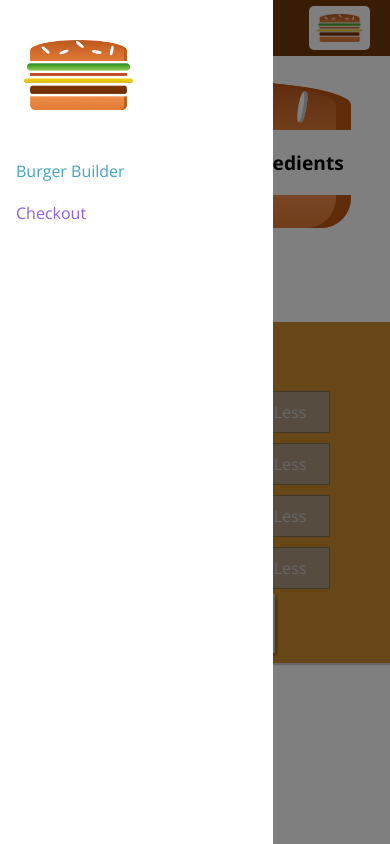
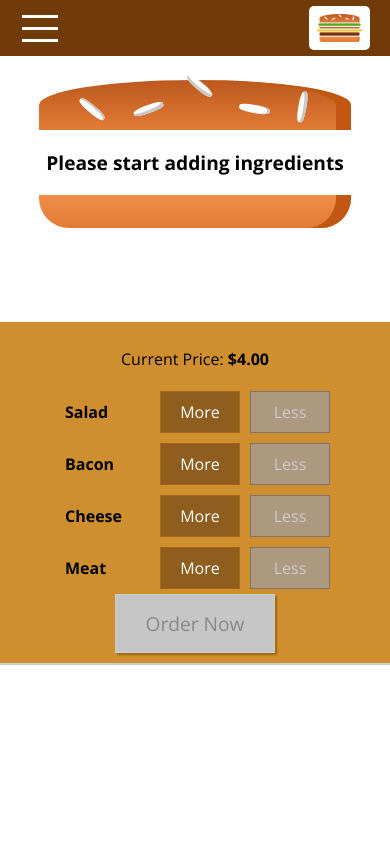
Before and after one commit to 105ron/Burger-App, a React (Create React App) app: page / in a window 390 px wide. Built offline with nearby package versions, Linux system fonts and the light colour scheme; the HTML template or start-up script is replaced by a standard one.

Commit message:
style hamburger icon in toolbar, conditionally update modal

```diff
--- a/src/components/Layout/Layout.js
+++ b/src/components/Layout/Layout.js
@@ -13,9 +13,9 @@ class Layout extends Component {
   constructor(props) {
     super(props);
     this.sideDrawerClosedHandler = this.sideDrawerClosedHandler.bind(this);
-    this.drawerToggleClicked = this.drawerToggleClicked.bind(this);
+    this.sideDrawerToggleHandler = this.sideDrawerToggleHandler.bind(this);
     this.state = {
-      showSideDrawer: true,
+      showSideDrawer: false,
     };
   }
 
@@ -23,10 +23,10 @@ class Layout extends Component {
     this.setState({ showSideDrawer: false });
   }
 
-  drawerToggleClicked() {
-    const { showSideDrawer } = this.state;
-    const drawerVisible = showSideDrawer;
-    this.setState({ showSideDrawer: !drawerVisible });
+  sideDrawerToggleHandler() {
+    this.setState(prevState => (
+      { showSideDrawer: !prevState.showSideDrawer }
+    ));
   }
 
   render() {
@@ -34,7 +34,7 @@ class Layout extends Component {
     const { showSideDrawer } = this.state;
     return (
       <Aux>
-        <Toolbar drawerToggleClicked={this.drawerToggleClicked} />
+        <Toolbar drawerToggleClicked={this.sideDrawerToggleHandler} />
         <SideDrawer
           open={showSideDrawer}
           closed={this.sideDrawerClosedHandler}
--- a/src/components/Navigation/SideDrawer/DrawerToggle/DrawerToggle.js
+++ b/src/components/Navigation/SideDrawer/DrawerToggle/DrawerToggle.js
@@ -2,12 +2,34 @@ import React from "react";
 import styled from 'styled-components';
 import PropTypes from 'prop-types';
 
+const DrawerToggle = styled.div`
+  width: 40px;
+  height: 100%;
+  display: flex;
+  flex-flow: column;
+  justify-content: space-around;
+  align-items: center;
+  padding: 10px 0;
+  box-sizing: border-box;
+  cursor: pointer;
+  & > div {
+    width: 90%;
+    height: 3px;
+    background-color: white;
+  }
+  @media (min-width: 500px) {
+    display: none;
+  }
+`;
+
 function drawerToggle(props) {
   const { clicked } = props;
   return (
-    <div onClick={clicked}>
-      Menu
-    </div>
+    <DrawerToggle onClick={clicked}>
+      <div />
+      <div />
+      <div />
+    </DrawerToggle>
   );
 }
 
--- a/src/components/UI/Modal/Modal.js
+++ b/src/components/UI/Modal/Modal.js
@@ -1,10 +1,10 @@
-import React from 'react';
+import React, { Component } from 'react';
 import styled from 'styled-components';
 import PropTypes from 'prop-types';
 import Aux from '../../../hoc/Aux';
 import Backdrop from '../Backdrop/Backdrop';
 
-const Modal = styled.div`
+const ModalWrapper = styled.div`
   position: fixed;
   z-index: 500;
   background-color: white;
@@ -22,30 +22,38 @@ const Modal = styled.div`
   }
 `;
 
-function modal(props) {
-  const { children, show, modalClosed } = props;
+class Modal extends Component {
+  shouldComponentUpdate(nextProps, nextState) {
+    const { show } = this.props;
+    console.log((nextProps.show !== show));
+    return (nextProps.show !== show);
+  }
+
+  render() {
+    const { children, show, modalClosed } = this.props;
     return (
       <Aux>
         <Backdrop
           show={show}
           click={modalClosed}
         />
-      <Modal
+        <ModalWrapper
           style={{
             tranform: show ? 'translateY(0)' : 'translateY(-100vh)',
             opacity: show? '1' : '0',
           }}
         >
           {children}
-      </Modal>
+        </ModalWrapper>
       </Aux>
     );
   }
+}
 
-modal.propTypes = {
+Modal.propTypes = {
   children: PropTypes.object.isRequired,
   show: PropTypes.bool.isRequired,
   modalClosed: PropTypes.func.isRequired,
 };
 
-export default modal;
+export default Modal;
```
Lines whose indentation alone changed are shown as unchanged.
